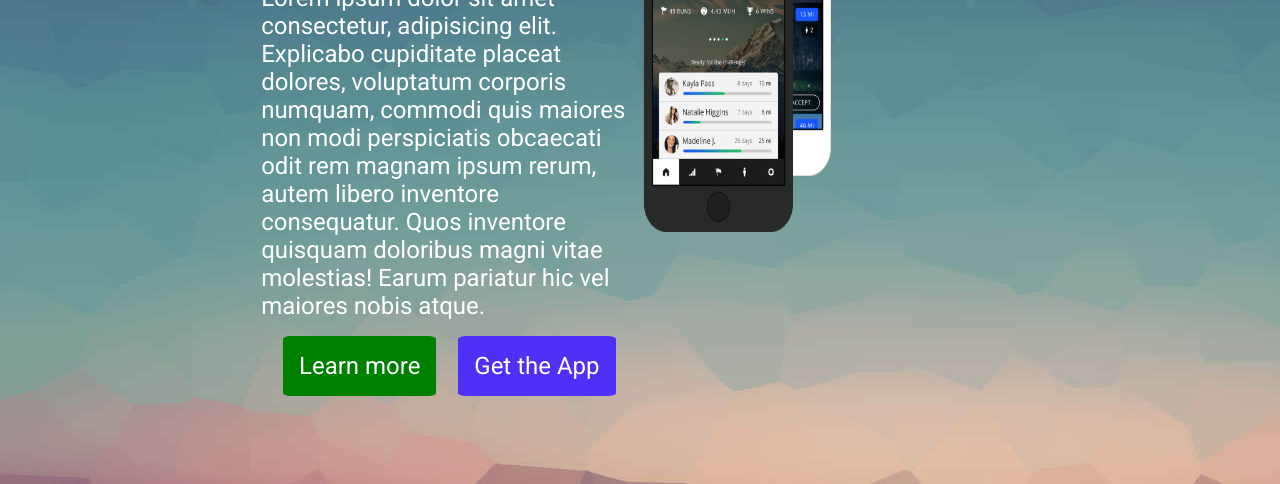
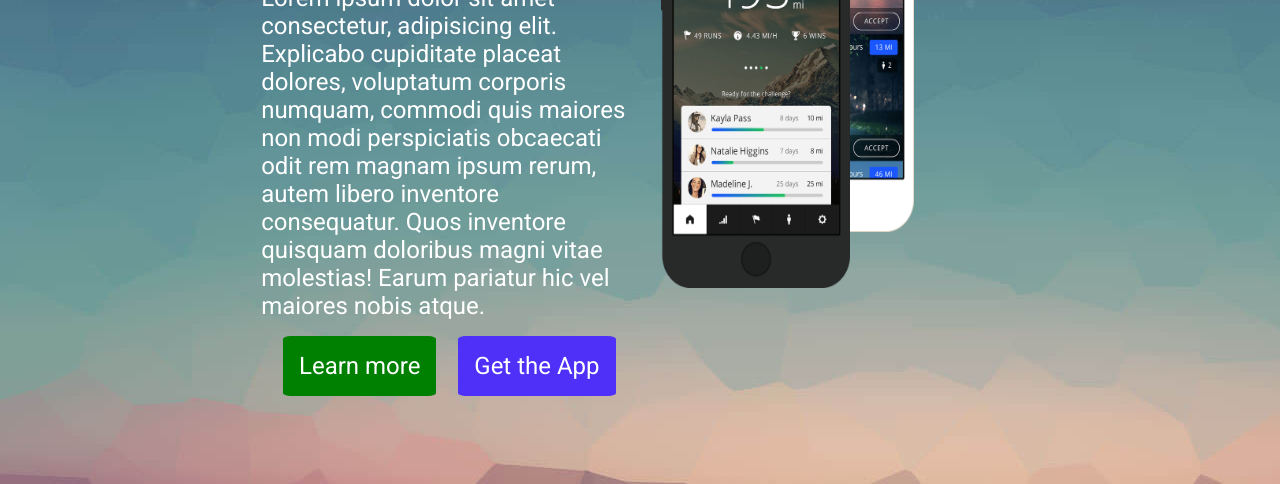
Before and after one commit to stevewolf93/singlePager, a plain HTML site: page index.html in a window 1280 px wide. Shown: the part 316-800 px from the top of the page. Drawn offline with Linux system fonts and the light colour scheme; a web font is replaced by a local one.

Commit message:
picture position adjusted

```diff
--- a/css/main.css
+++ b/css/main.css
@@ -50,15 +50,16 @@ main > .mainContainer {
   position: absolute;
 }
 .pictureContainer .phone > img {
-  width: 80%;
-  height: 70%;
+  width: 100%;
+  height: 80%;
 }
 
 .black {
   z-index: 1;
   top: 10%;
+  left: 5%;
 }
 
 .white {
-  left: 10%;
+  left: 22%;
 }
```
